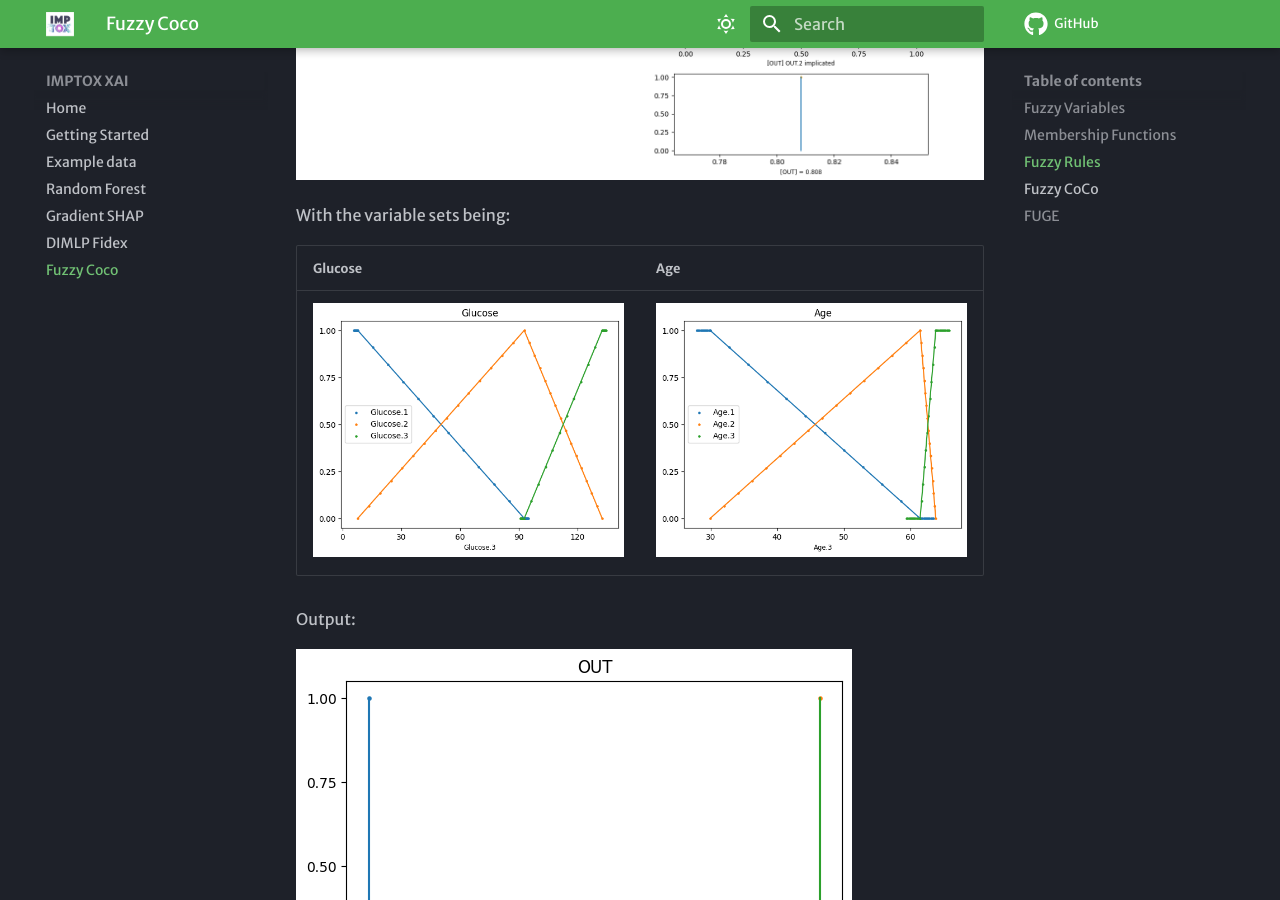
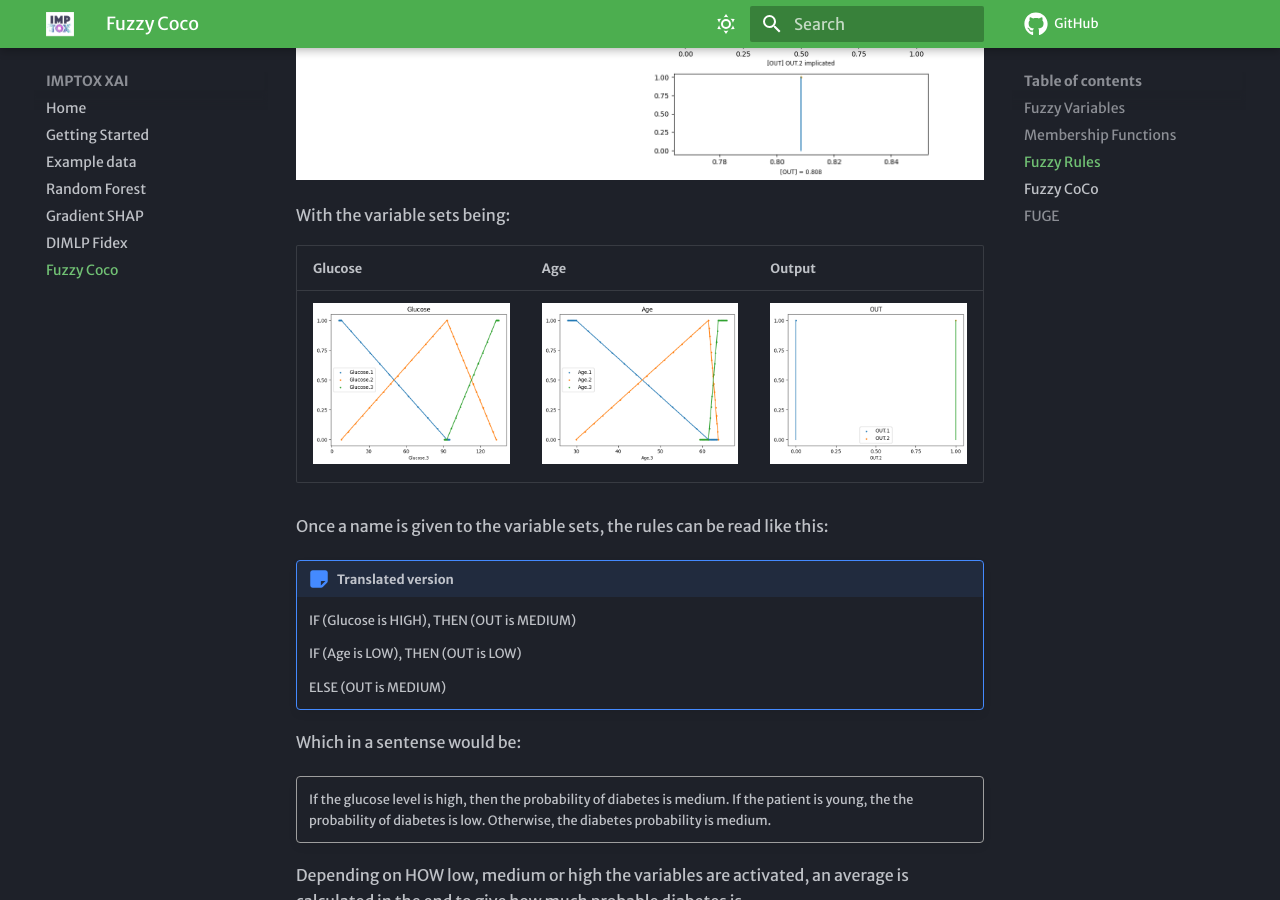
Before and after one commit to ThibaultSchowing/IMPTOX_XAI, an MkDocs documentation site: the page built from docs/eFuzzy-CoCo.md, in a window 1280 px wide and 900 px high, scrolled down 955 px. Built offline with MkDocs 1.6.1 and Material for MkDocs 9.7.7, drawn with Linux system fonts in a browser that asks for light colours; some web fonts are replaced; comment, search, counter and statistics services are not loaded.

Commit message:
update doc

```diff
--- a/docs/eFuzzy-CoCo.md
+++ b/docs/eFuzzy-CoCo.md
@@ -41,13 +41,9 @@ Currently, function are being implemented to visualize the training progress as
 
 With the variable sets being:
 
-Glucose             |  Age
---- | ---
-![Glucose set](./assets/img/fuzzy_set_glucose.png)  |  ![Age set](./assets/img/fuzzy_set_age.png)
-
-Output:
-
-![Output set](./assets/img/fuzzy_set_output.png)
+Glucose             |  Age   |     Output
+--- | --- | ---
+![Glucose set](./assets/img/fuzzy_set_glucose.png)  |  ![Age set](./assets/img/fuzzy_set_age.png) | ![Output set](./assets/img/fuzzy_set_output.png)
 
 
 
```
